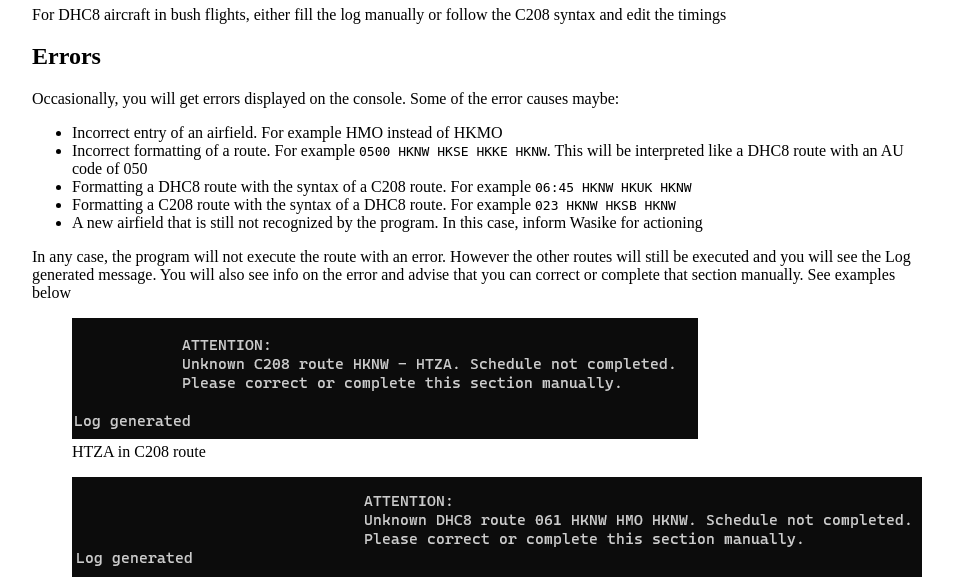
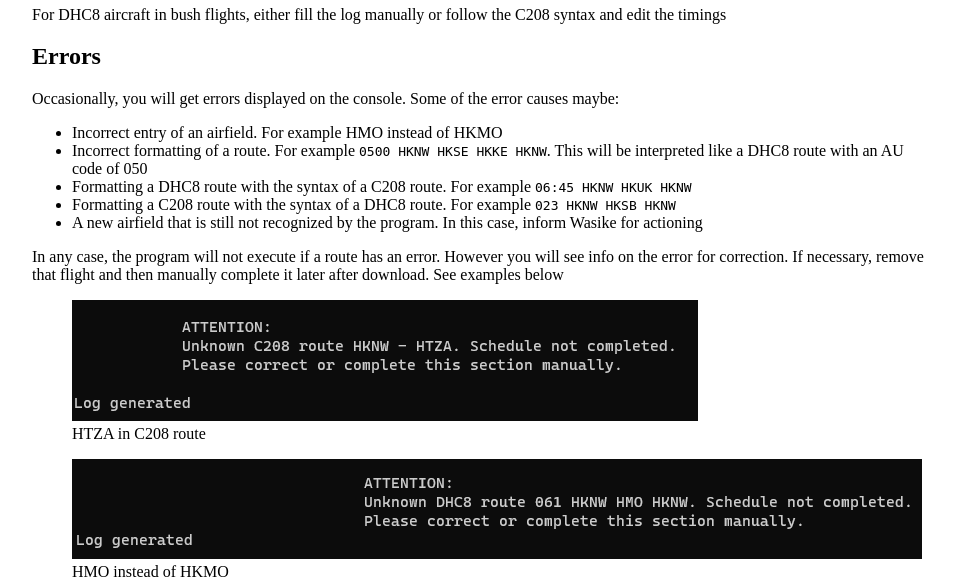
Before and after one commit to Delsyke/flight-following-log, a Python web app: template templates/help.html in a window 1280 px wide; the page is wider, and only the part inside the window is pictured. Shown: the part 1067-1646 px from the top of that part, without its empty margins (158-1112 px from the left). Run offline with Jinja, Linux system fonts and the light colour scheme; the template is opened without the code that fills it, so the values that code supplies are empty.

Commit message:
edit dh8 schedule and help

```diff
--- a/main/dhc8 routings.json
+++ b/main/dhc8 routings.json
@@ -2,7 +2,11 @@
   "051":
         {
           "HKNW HKLU HKML HKNW":"11:15 12:55 13:45",
-          "HKNW HKML HKLU HKNW":"11:15 12:45 13:35"
+          "HKNW HKML HKLU HKNW":"11:15 12:45 13:35",
+          "HKNW HKML HKLU HKML HKNW":"11:00 12:45 13:45 15:00",
+          "HKNW HKLU HKML HKLU HKNW":"11:00 12:55 13:45 14:45",
+          "HKNW HKML HKNW":"11:00 12:45",
+          "HKNW HKLU HKNW":"11:00 12:45"
         },
   "053":
         {
--- a/templates/help.html
+++ b/templates/help.html
@@ -73,9 +73,8 @@
                 <li>A new airfield that is still not recognized by the program. In this case, inform Wasike for actioning</li>
             </ul>
 
-            <p>In any case, the program will not execute the route with an error.
-                However the other routes will still be executed and you will see the Log generated message.
-                You will also see info on the error and advise that you can correct or complete that section manually.
+            <p>In any case, the program will not execute if a route has an error.
+                However you will see info on the error for correction. If necessary, remove that flight and then manually complete it later after download.
                 See examples below</p>
 
             <figure>
```
